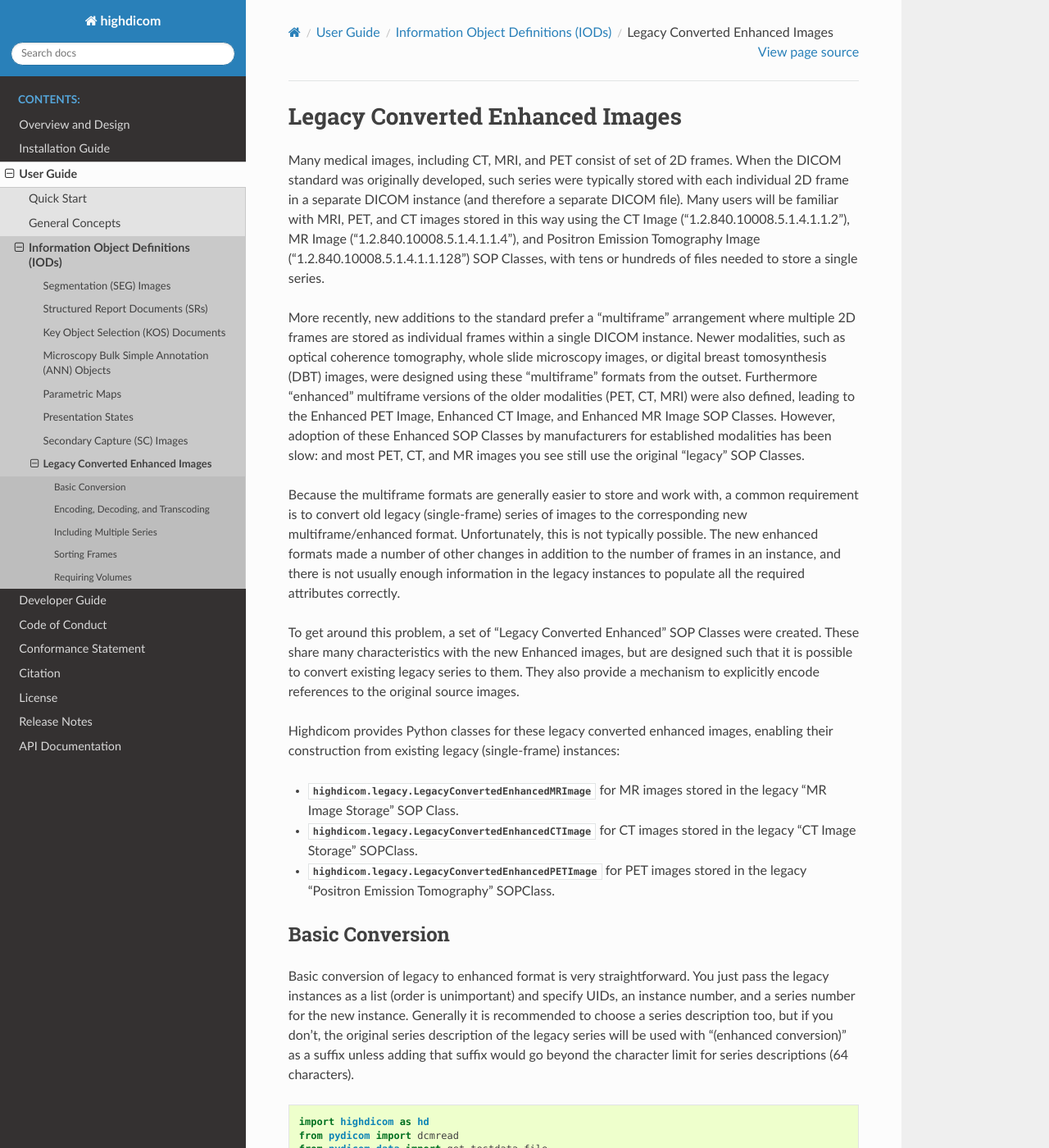
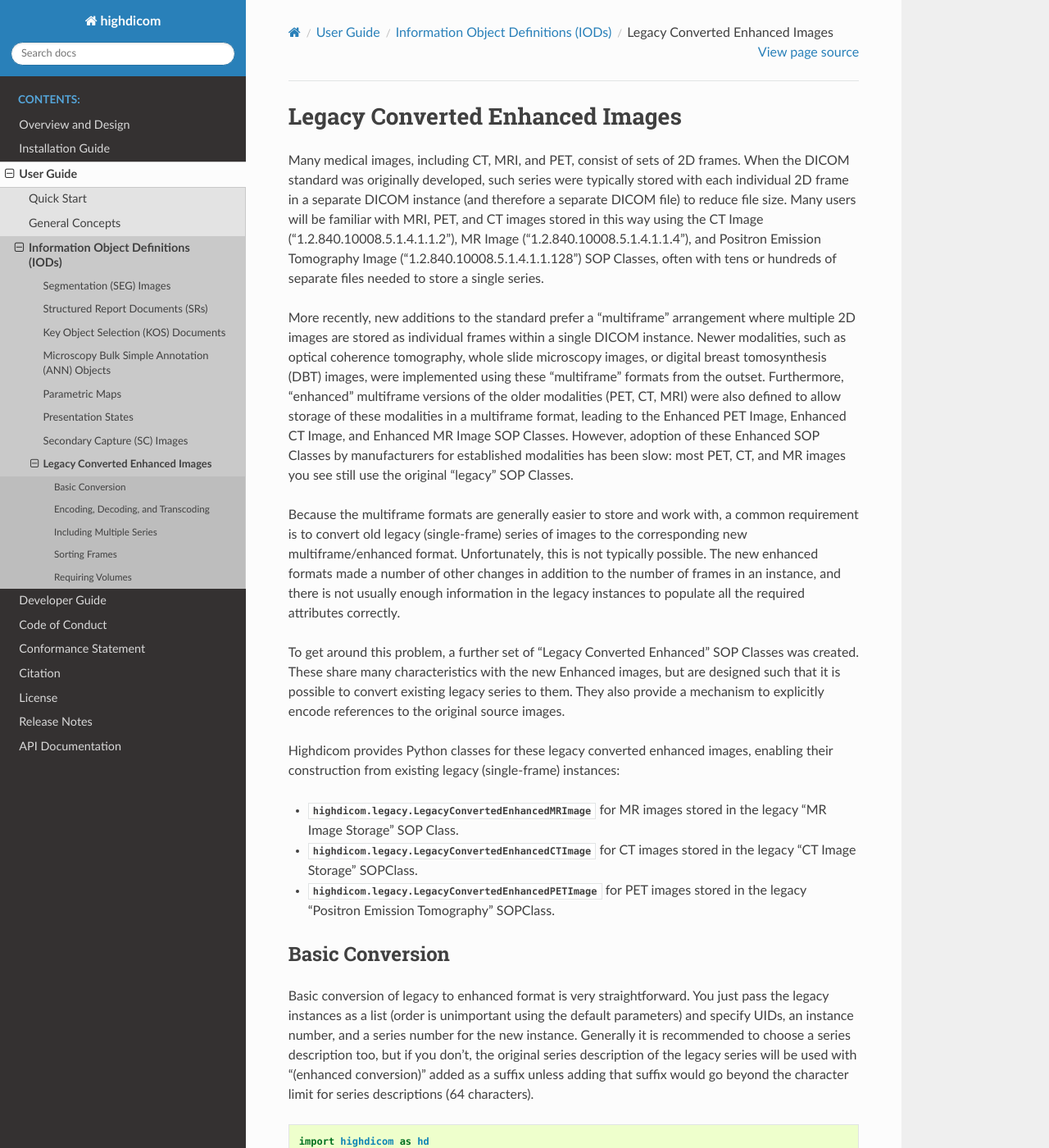
Before and after one commit to ImagingDataCommons/highdicom, a Sphinx documentation site: the page built from docs/legacy.rst, in a window 1280 px wide and 1400 px high. Shown: the whole window at 82% size. Built offline with Sphinx 7.4.7 and the Read the Docs theme 3.1.0, drawn with Linux system fonts in a browser that asks for light colours; some of the changed text lies outside the part shown.

Commit message:
Improvements to legacy doc page

```diff
--- a/docs/legacy.rst
+++ b/docs/legacy.rst
@@ -3,25 +3,26 @@
 Legacy Converted Enhanced Images
 ================================
 
-Many medical images, including CT, MRI, and PET consist of set of 2D frames.
+Many medical images, including CT, MRI, and PET, consist of sets of 2D frames.
 When the DICOM standard was originally developed, such series were typically
 stored with each individual 2D frame in a separate DICOM instance (and
-therefore a separate DICOM file). Many users will be familiar with MRI, PET,
-and CT images stored in this way using the CT Image
+therefore a separate DICOM file) to reduce file size. Many users will be
+familiar with MRI, PET, and CT images stored in this way using the CT Image
 ("1.2.840.10008.5.1.4.1.1.2"), MR Image ("1.2.840.10008.5.1.4.1.1.4"), and
 Positron Emission Tomography Image ("1.2.840.10008.5.1.4.1.1.128") SOP Classes,
-with tens or hundreds of files needed to store a single series.
+often with tens or hundreds of separate files needed to store a single series.
 
 More recently, new additions to the standard prefer a "multiframe" arrangement
-where multiple 2D frames are stored as individual frames within a single DICOM
+where multiple 2D images are stored as individual frames within a single DICOM
 instance. Newer modalities, such as optical coherence tomography, whole slide
-microscopy images, or digital breast tomosynthesis (DBT) images, were designed
-using these "multiframe" formats from the outset. Furthermore "enhanced"
-multiframe versions of the older modalities (PET, CT, MRI) were also defined,
-leading to the Enhanced PET Image, Enhanced CT Image, and Enhanced MR Image SOP
-Classes. However, adoption of these Enhanced SOP Classes by manufacturers for
-established modalities has been slow: and most PET, CT, and MR images you see
-still use the original "legacy" SOP Classes.
+microscopy images, or digital breast tomosynthesis (DBT) images, were
+implemented using these "multiframe" formats from the outset. Furthermore,
+"enhanced" multiframe versions of the older modalities (PET, CT, MRI) were also
+defined to allow storage of these modalities in a multiframe format, leading to
+the Enhanced PET Image, Enhanced CT Image, and Enhanced MR Image SOP Classes.
+However, adoption of these Enhanced SOP Classes by manufacturers for
+established modalities has been slow: most PET, CT, and MR images you see still
+use the original "legacy" SOP Classes.
 
 Because the multiframe formats are generally easier to store and work with, a
 common requirement is to convert old legacy (single-frame) series of images to
@@ -31,11 +32,11 @@ addition to the number of frames in an instance, and there is not usually
 enough information in the legacy instances to populate all the required
 attributes correctly.
 
-To get around this problem, a set of "Legacy Converted Enhanced" SOP Classes
-were created. These share many characteristics with the new Enhanced images,
-but are designed such that it is possible to convert existing legacy series
-to them. They also provide a mechanism to explicitly encode references to
-the original source images.
+To get around this problem, a further set of "Legacy Converted Enhanced" SOP
+Classes was created. These share many characteristics with the new Enhanced
+images, but are designed such that it is possible to convert existing legacy
+series to them. They also provide a mechanism to explicitly encode references
+to the original source images.
 
 Highdicom provides Python classes for these legacy converted enhanced images,
 enabling their construction from existing legacy (single-frame) instances:
@@ -52,12 +53,12 @@ Basic Conversion
 ----------------
 
 Basic conversion of legacy to enhanced format is very straightforward. You just
-pass the legacy instances as a list (order is unimportant) and specify UIDs, an
-instance number, and a series number for the new instance. Generally it is
-recommended to choose a series description too, but if you don't, the original
-series description of the legacy series will be used with "(enhanced
-conversion)" as a suffix unless adding that suffix would go beyond the
-character limit for series descriptions (64 characters).
+pass the legacy instances as a list (order is unimportant using the default
+parameters) and specify UIDs, an instance number, and a series number for the
+new instance. Generally it is recommended to choose a series description too,
+but if you don't, the original series description of the legacy series will be
+used with "(enhanced conversion)" added as a suffix unless adding that suffix
+would go beyond the character limit for series descriptions (64 characters).
 
 
 .. code-block:: python
@@ -97,7 +98,8 @@ Encoding, Decoding, and Transcoding
 By default, the new instance will keep the transfer syntax of the legacy
 datasets. If the legacy datasets are compressed, highdicom will simply re-use
 the existing compressed pixel data without decoding it and combine the
-compressed frames together.
+compressed frames together. This is both more efficient and avoids any possible
+further information loss due to re-encoding.
 
 Alternatively, you can opt to choose a new transfer syntax for the new
 instance, in which case highdicom will decode and/or (re-)encode the pixel data
```
Also changed, not shown: other parts of docs/legacy.rst (+2 -2 lines).
